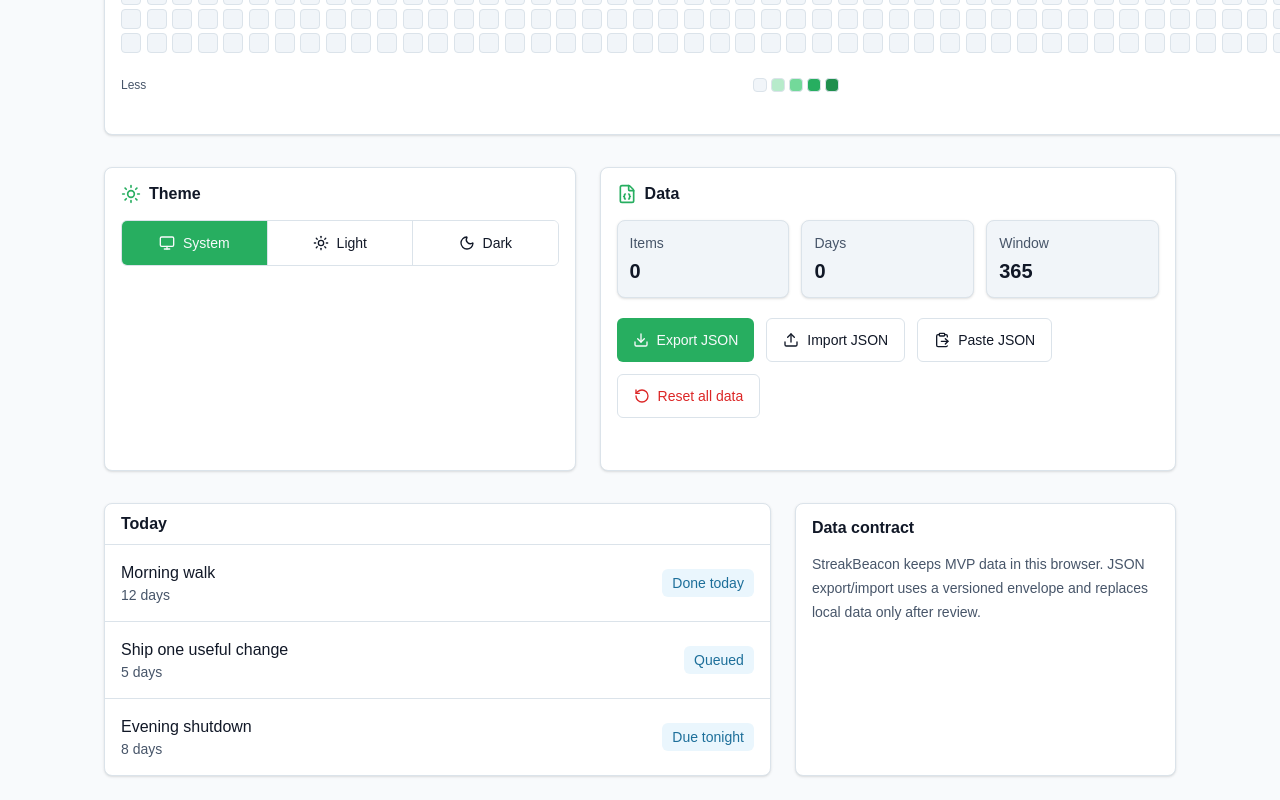
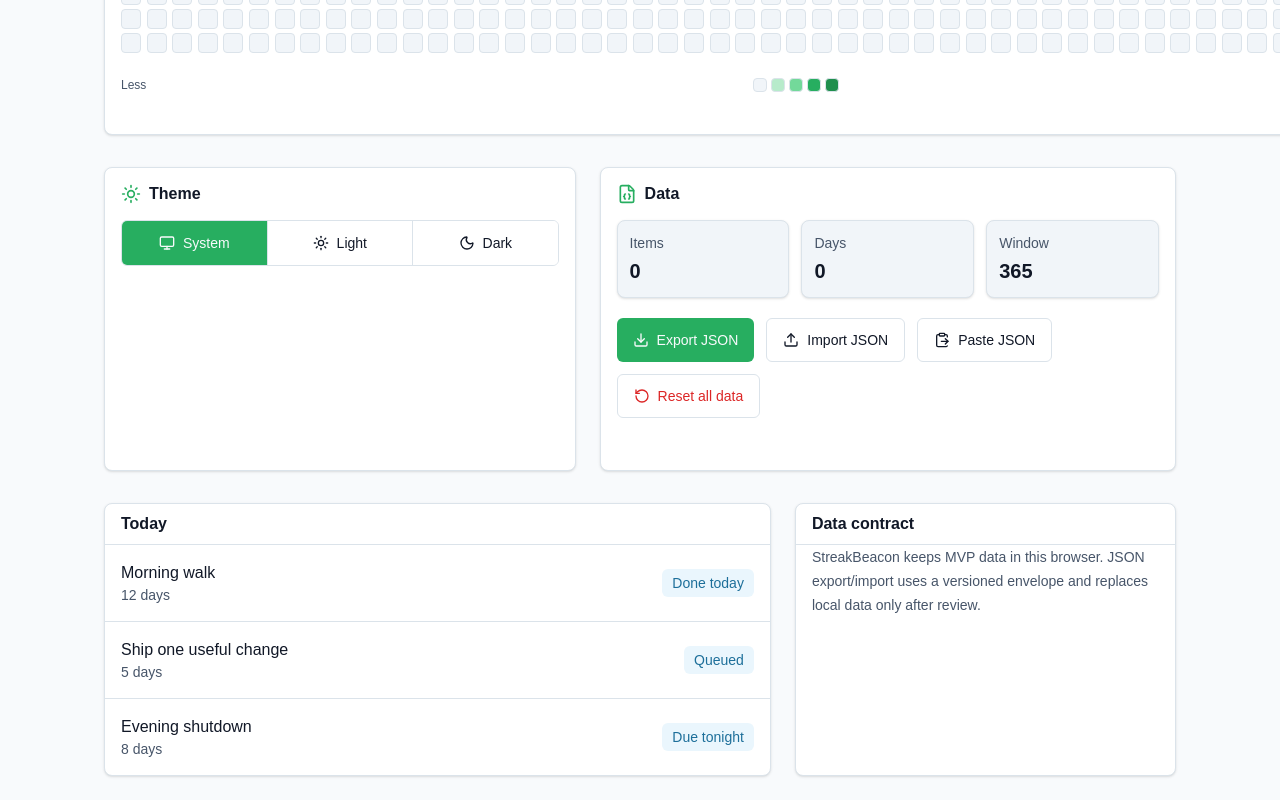
Before and after one commit to AndyMental/streakbeacon-app, a Next.js app: page / in a window 1280 px wide. Shown: the part 706-1506 px from the top of the page. Built offline with nearby package versions, Linux system fonts and the light colour scheme.

Commit message:
Align Data contract card header with Today card for visual consistency
Co-authored-by: multica-agent <github@multica.ai>

```diff
--- a/app/page.tsx
+++ b/app/page.tsx
@@ -97,7 +97,7 @@ export default function Home() {
         </Card>
 
         <Card>
-          <CardHeader>
+          <CardHeader className="border-b py-3">
             <CardTitle>Data contract</CardTitle>
           </CardHeader>
           <CardContent>
```
